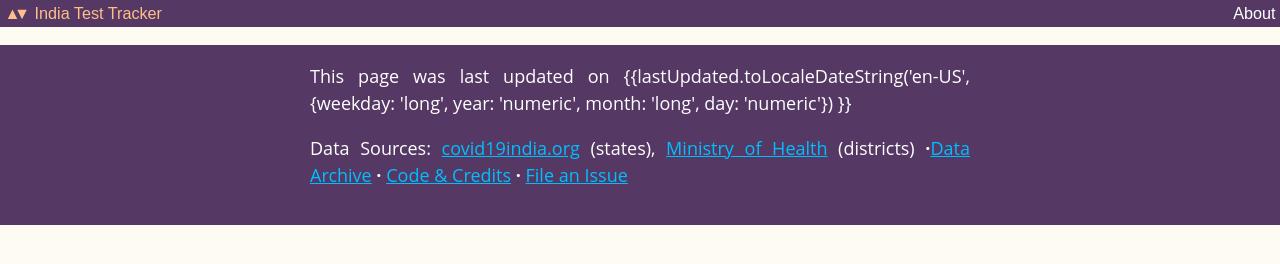
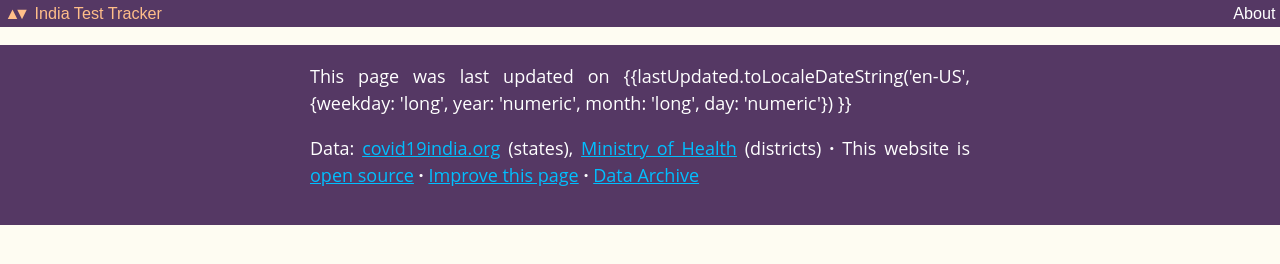
Before and after one commit to aatishb/indiacovidtests, a plain HTML site: page 404.html in a window 1280 px wide. Drawn offline with nearby package versions, Linux system fonts and the light colour scheme; a script that the page names is missing.

Commit message:
updated links to github

```diff
--- a/404.html
+++ b/404.html
@@ -32,13 +32,13 @@
         <p>This page was last updated on {{lastUpdated.toLocaleDateString('en-US', {weekday: 'long', year: 'numeric', month: 'long', day: 'numeric'}) }}</p>
 
         <p id="methodology">
-          Data Sources: <a href="https://api.covid19india.org/">covid19india.org</a> (states), <a href="https://www.mohfw.gov.in/">Ministry of Health</a> (districts)
-          <span style="font-weight: 700">&middot;</span><wbr>
+          Data: <a href="https://api.covid19india.org/">covid19india.org</a> (states), <a href="https://www.mohfw.gov.in/">Ministry of Health</a> (districts)
+          <span style="font-weight: 700">&middot;</span>
+          This website is <a href="https://github.com/aatishb/indiatesttracker">open source</a>
+          <span style="font-weight: 700">&middot;</span>
+          <a href="https://github.com/aatishb/indiatesttracker/issues/new/choose">Improve this page</a>
+          <span style="font-weight: 700">&middot;</span>
           <a href="https://github.com/aatishb/indiatestpositivitydata">Data Archive</a>
-          <span style="font-weight: 700">&middot;</span>
-          <a href="https://github.com/aatishb/indiatesttracker">Code & Credits</a>
-          <span style="font-weight: 700">&middot;</span>
-          <a href="https://github.com/aatishb/indiatesttracker/issues/new/choose">File an Issue</a>
         </p>
 
       </div>
```
